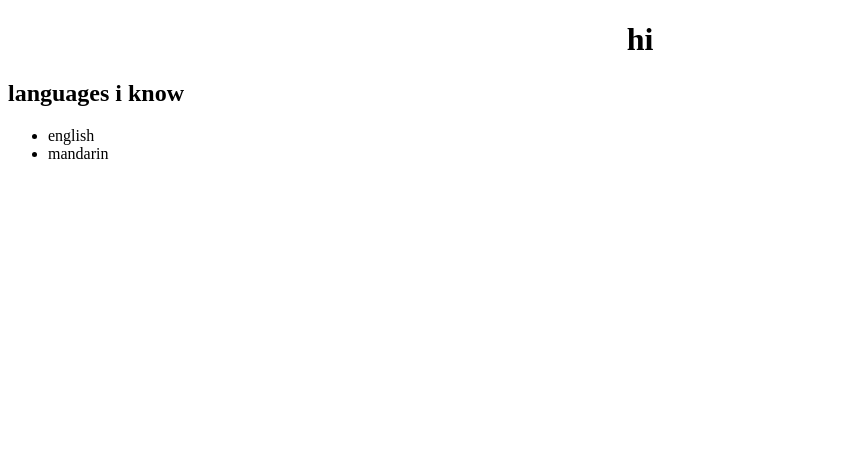
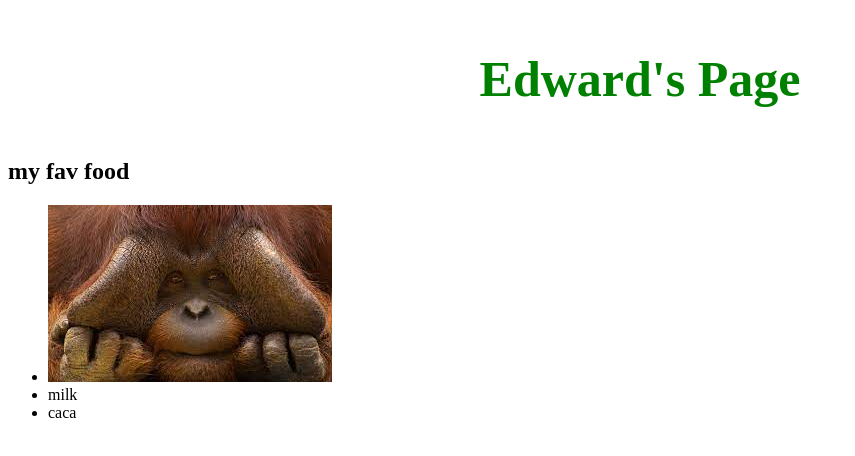
Before and after one commit to edwardshi0/Portfolio, a plain HTML site: page index.html in a window 1280 px wide. Shown: the whole page, without its empty margins (0-855 px from the left). Drawn offline with Linux system fonts and the light colour scheme.

Commit message:
added monkey

```diff
--- a/index.html
+++ b/index.html
@@ -5,11 +5,16 @@
         <link rel="stylesheet" href="style.css">
     </head>
     <body>
-        <h1>hi</h1>
-        <h2>languages i know</h2>
+        <div>
+            <p>Edward's Page</p>
+        </div>
+        <h2>my fav food</h2>
         <ul>
-            <li>english</li>
-            <li>mandarin</li>
+            <li>
+                <img src="download.jpg" alt="monkey">
+            </li>
+            <li>milk</li>
+            <li>caca</li>
         </ul>
     </body>
 </html>
--- a/style.css
+++ b/style.css
@@ -1,3 +1,6 @@
-h1 {
+div {
+    color:green;
+    font-size: 50px;
+    font-weight: 800;
     text-align: center;
 }
```
Also changed, not shown: download.jpg (added).
